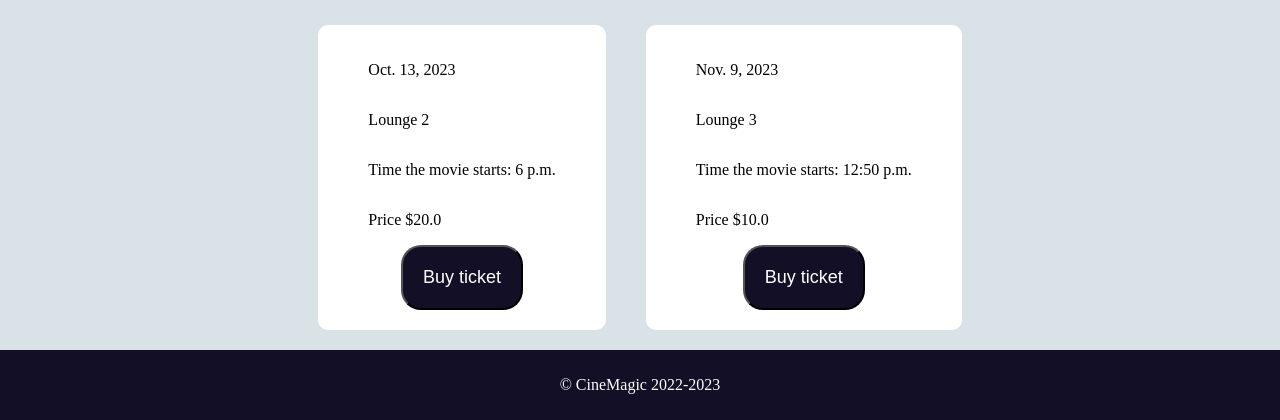
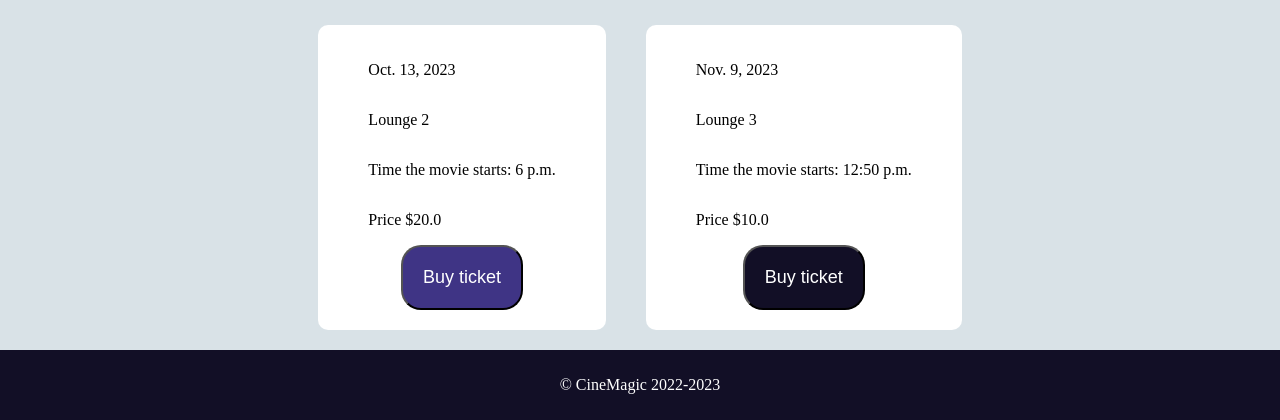
Before and after one commit to chamomil/MTDweb-ap, a Django app: page /movies/1/ in a window 1280 px wide, with the pointer over the restyled element; the page is wider, and only the part inside the window is pictured. Shown: the part 1000-1420 px from the top of that part. Run offline with Django 4.2, Linux system fonts and the light colour scheme; a user stored in the database is signed in; data comes from the database, SQL or seed files in the repository.

Commit message:
fix buttons at movie_details

```diff
--- a/static/css/movie_details.css
+++ b/static/css/movie_details.css
@@ -49,6 +49,10 @@ main {
     font-size: 18px;
 }
 
+#tickets button:hover {
+    background-color: #3f3485;
+}
+
 #tickets form {
     align-self: center;
 }
```
